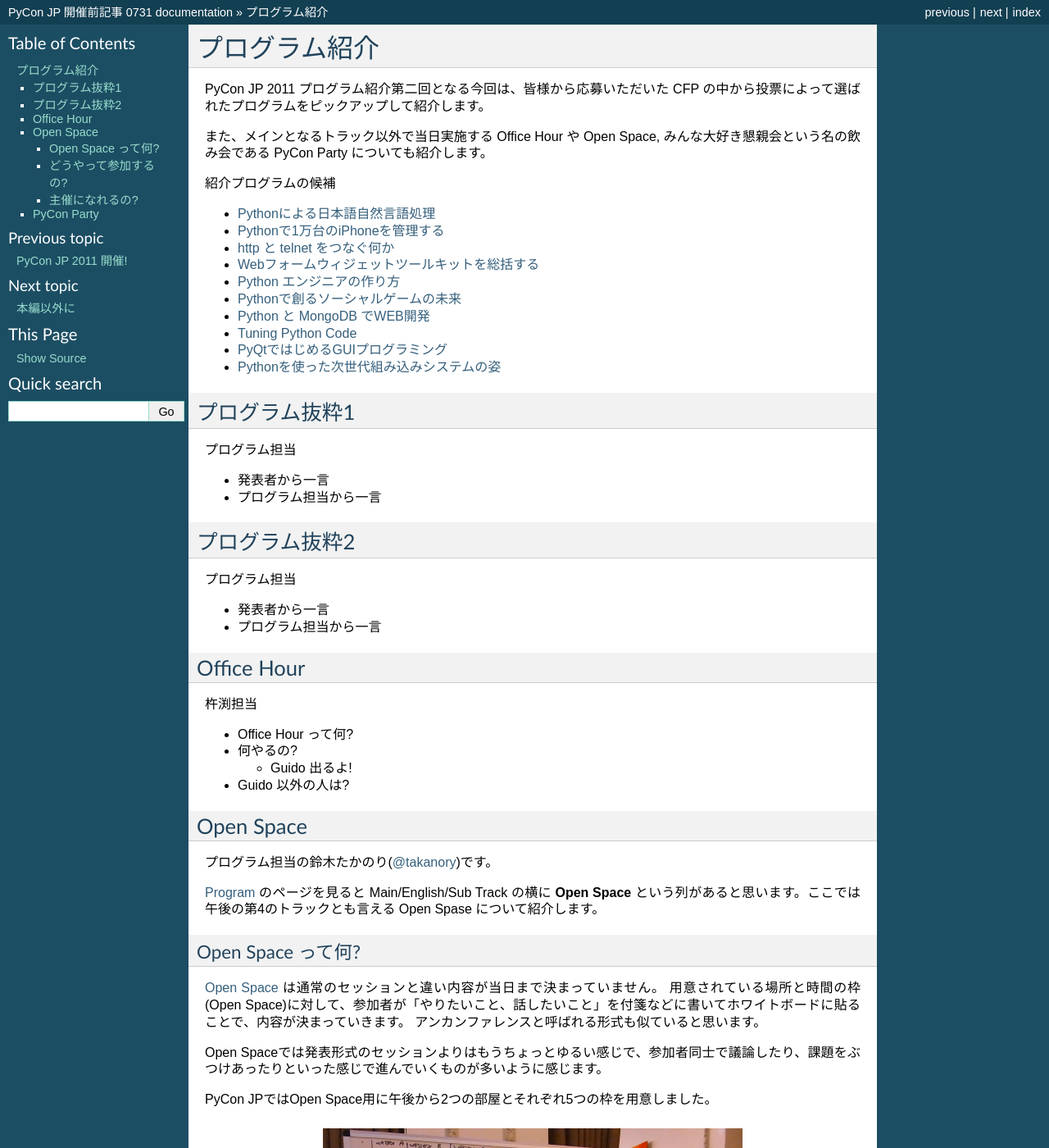
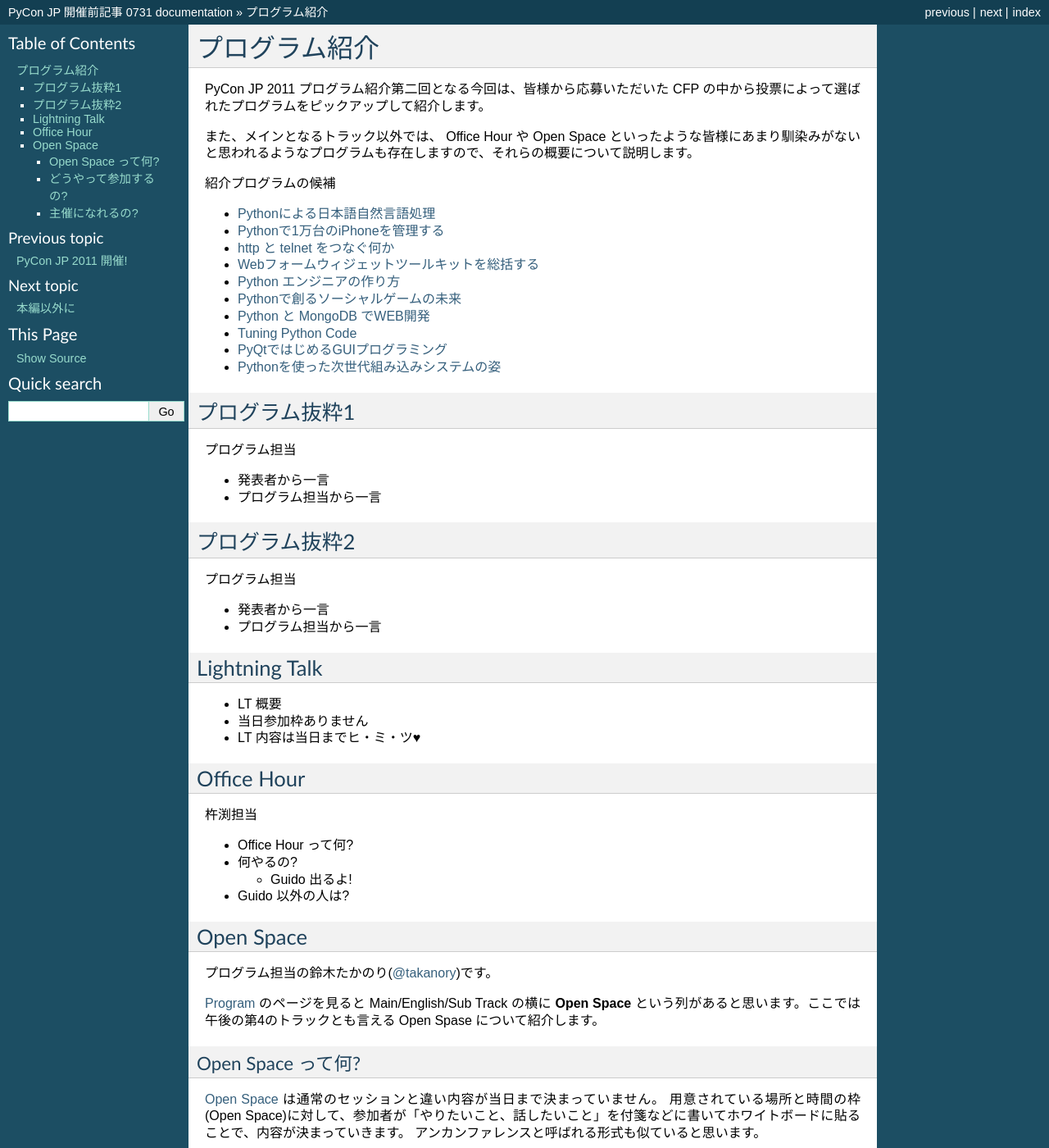
Before and after one commit to michilu/prepycon-article, a Sphinx documentation site: the page built from sphinx/vol2.rst, in a window 1280 px wide and 1400 px high. Shown: the whole window at 82% size. Built offline with Sphinx 7.4.7, drawn with Linux system fonts in a browser that asks for light colours; some of the changed text lies outside the part shown.

Commit message:
LT 追加 Party を vol3 に vol3 にランチを追加

```diff
--- a/sphinx/vol1.rst
+++ b/sphinx/vol1.rst
@@ -2,8 +2,6 @@
  PyCon JP 2011 開催!
 =====================
 
-PyCon JP について
-=================
 以前にも何度かお知らせしているとおり、私たち PyCon JP 運営チームでは、8月27日に PyCon JP 2011 を開催します。
 
 - `8月開催予定の「PyCon JP 2011」、発表内容を募集中 <http://codezine.jp/article/tag/220>`_
--- a/sphinx/vol2.rst
+++ b/sphinx/vol2.rst
@@ -4,7 +4,7 @@
 
 PyCon JP 2011 プログラム紹介第二回となる今回は、皆様から応募いただいた CFP の中から投票によって選ばれたプログラムをピックアップして紹介します。
 
-また、メインとなるトラック以外で当日実施する Office Hour や Open Space, みんな大好き懇親会という名の飲み会である PyCon Party についても紹介します。
+また、メインとなるトラック以外では、 Office Hour や Open Space といったような皆様にあまり馴染みがないと思われるようなプログラムも存在しますので、それらの概要について説明します。
 
 紹介プログラムの候補
 
@@ -34,6 +34,14 @@
 
 - 発表者から一言
 - プログラム担当から一言
+
+
+Lightning Talk
+==============
+
+- LT 概要
+- 当日参加枠ありません
+- LT 内容は当日までヒ・ミ・ツ♥
 
 
 Office Hour
@@ -81,12 +89,3 @@
 主催になれるの?
 ---------------
 枠が空いている限りは誰でも主催者になれます。当日ホワイトボードを用意しますので、Open Spaceでやりたいことのタイトルを書いてください。「○○ユーザー会を開きたい」みたいな内容や、自分が気になっているプロダクトやサービスの名前書いて、同じ興味を持っている人と話しをするということも有効なOpen Spaceの使い方かも知れません。
-
-PyCon Party
-===========
-
-Party担当の畠です。
-
-- どこでやる?
-- 申し込み方法は?
-- いくらかかる?
```
Also changed, not shown: sphinx/vol3.rst (+19 -0 lines).
